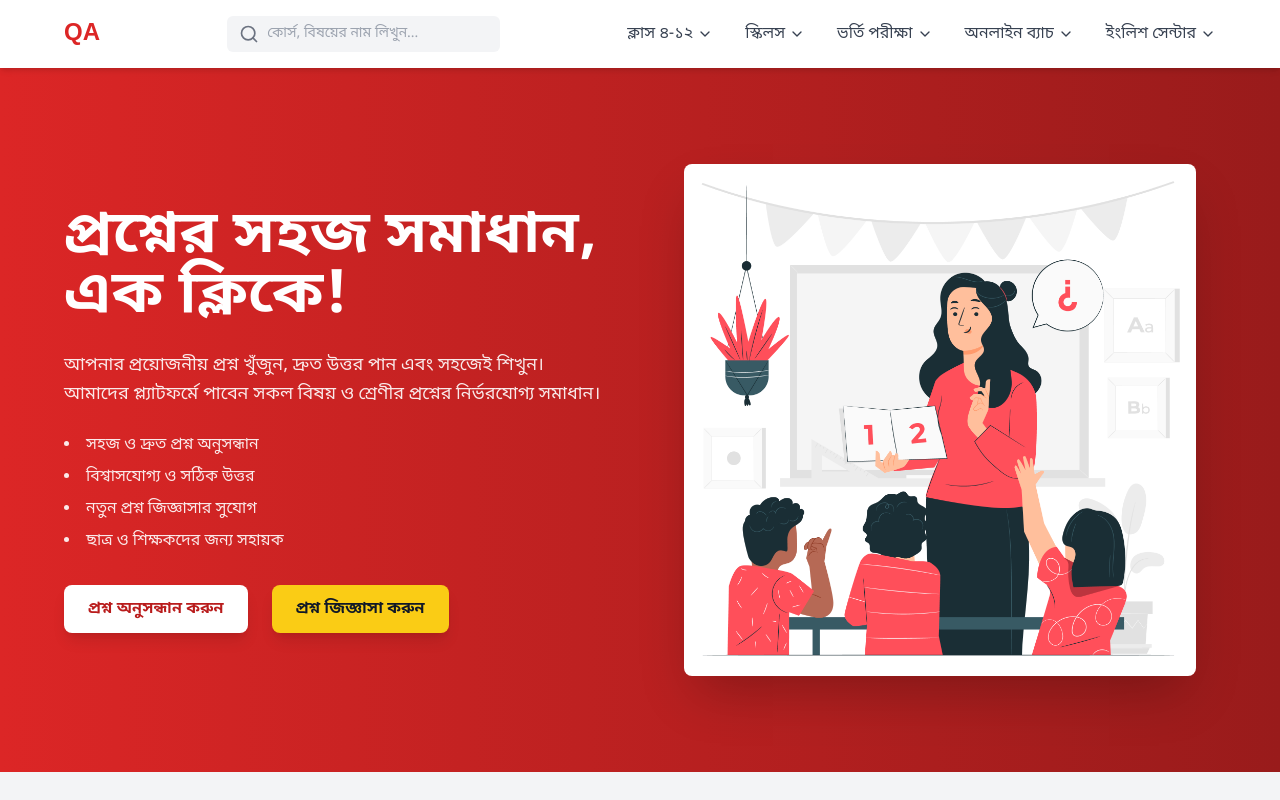
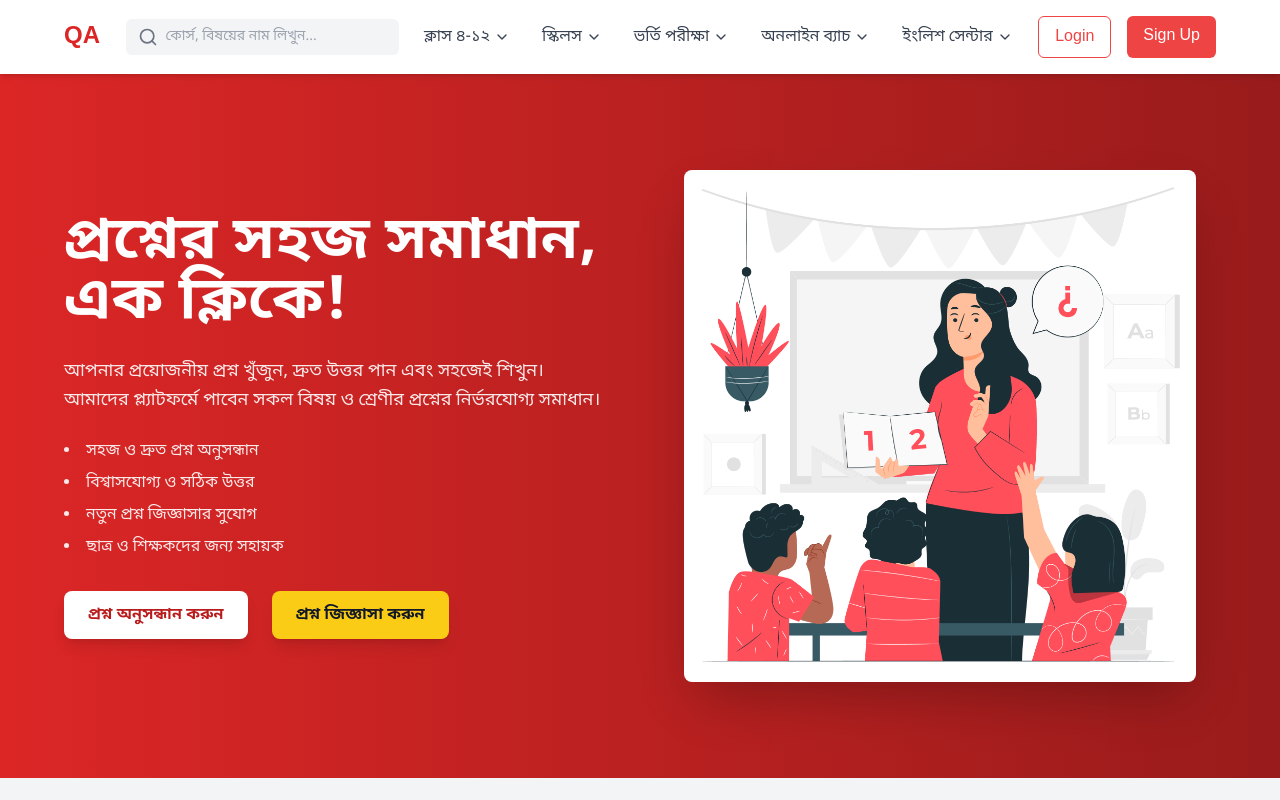
Before and after one commit to amitavrchy/question-management, a Next.js app: page / in a window 1280 px wide. Built offline with nearby package versions, Linux system fonts and the light colour scheme.

Commit message:
navbar edited

```diff
--- a/src/components/Navbar/index.jsx
+++ b/src/components/Navbar/index.jsx
@@ -61,6 +61,16 @@ const Navbar = () => {
                         ))}
                     </div>
 
+                    {/* Login & Sign Up Buttons */}
+                    <div className="hidden md:flex space-x-4">
+                        <a href="/login" className="px-4 py-2 border border-red-500 text-red-500 rounded-md hover:bg-red-50">
+                            Login
+                        </a>
+                        <a href="/signup" className="px-4 py-2 bg-red-500 text-white rounded-md hover:bg-red-600">
+                            Sign Up
+                        </a>
+                    </div>
+
                     <div className="md:hidden">
                         <button onClick={toggleMenu}>
                             {isOpen ? <X className="h-6 w-6 text-gray-700" /> : <Menu className="h-6 w-6 text-gray-700" />}
@@ -107,6 +117,16 @@ const Navbar = () => {
                                 )}
                             </div>
                         ))}
+
+                        {/* Mobile Login & Sign Up Buttons */}
+                        <div className="flex flex-col mt-4 p-4 border-t">
+                            <a href="/login" className="w-full text-center px-4 py-2 border border-red-500 text-red-500 rounded-md hover:bg-red-50">
+                                Login
+                            </a>
+                            <a href="/signup" className="w-full text-center px-4 py-2 mt-2 bg-red-500 text-white rounded-md hover:bg-red-600">
+                                Sign Up
+                            </a>
+                        </div>
                     </div>
                 )}
             </div>
@@ -167,56 +187,3 @@ const menuItems = [
 ];
 
 export default Navbar;
-
-
-// const menuItems = [
-//     {
-//         name: "ক্লাস ৪-১২",
-//         sublinks: [
-//             { name: "ক্লাস ৪", link: "/class-4" },
-//             { name: "ক্লাস ৫", link: "/class-5" },
-//             { name: "ক্লাস ৬", link: "/class-6" },
-//             { name: "ক্লাস ৭", link: "/class-7" },
-//             { name: "ক্লাস ৮", link: "/class-8" },
-//             { name: "ক্লাস ৯", link: "/class-9" },
-//             { name: "ক্লাস ১০", link: "/class-10" },
-//             { name: "ক্লাস ১১", link: "/class-11" },
-//             { name: "ক্লাস ১২", link: "/class-12" },
-//         ],
-//     },
-//     {
-//         name: "স্কিলস",
-//         sublinks: [
-//             { name: "প্রোগ্রামিং", link: "/programming" },
-//             { name: "ডিজাইন", link: "/design" },
-//             { name: "ডিজিটাল মার্কেটিং", link: "/marketing" },
-//             { name: "কনটেন্ট রাইটিং", link: "/content-writing" },
-//             { name: "ফ্রিল্যান্সিং", link: "/freelancing" },
-//             { name: "ভিডিও এডিটিং", link: "/video-editing" },
-//             { name: "SEO", link: "/seo" },
-//         ],
-//     },
-//     {
-//         name: "ভর্তি পরীক্ষা",
-//         sublinks: [
-//             { name: "বিশ্ববিদ্যালয় ভর্তি", link: "/university-admission" },
-//             { name: "বিসিএস প্রস্তুতি", link: "/bcs" },
-//             { name: "মেডিকেল ভর্তি", link: "/medical-admission" },
-//             { name: "ইঞ্জিনিয়ারিং ভর্তি", link: "/engineering-admission" },
-//         ],
-//     },
-//     {
-//         name: "অনলাইন ব্যাচ",
-//         sublinks: [
-//             { name: "বিজ্ঞান বিভাগ", link: "/science-batch" },
-//             { name: "ব্যবসা শিক্ষা", link: "/business-batch" },
-//         ],
-//     },
-//     {
-//         name: "ইংলিশ সেন্টার",
-//         sublinks: [
-//             { name: "স্পোকেন ইংলিশ", link: "/spoken-english" },
-//             { name: "আইইএলটিএস", link: "/ielts" },
-//         ],
-//     },
-// ];
```
